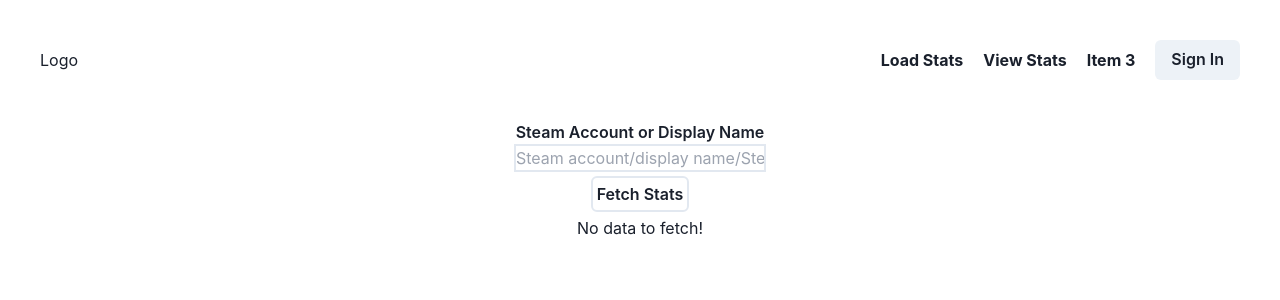
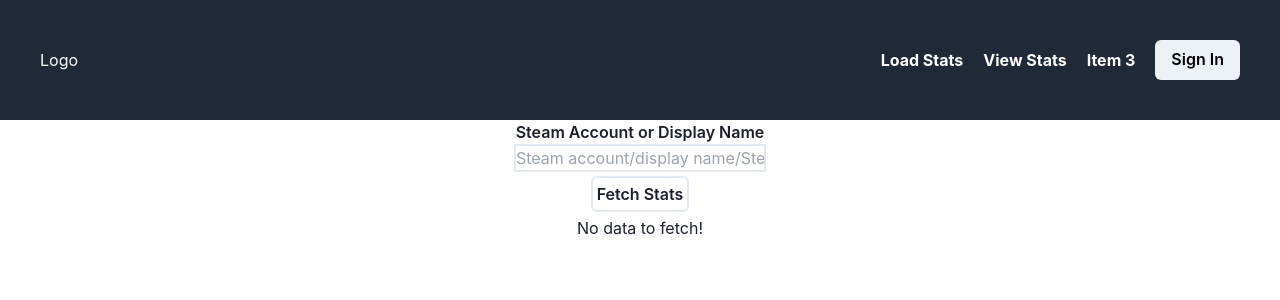
Before and after one commit to jsbento/CS-GO-Stats, a Next.js app: page /savedstats in a window 1280 px wide. Shown: the top 300 px of the page. Built offline with nearby package versions, Linux system fonts and the light colour scheme.

Commit message:
header styling

```diff
--- a/components/NavBar.tsx
+++ b/components/NavBar.tsx
@@ -5,7 +5,7 @@ import Logo from './Logo';
 const NavBar = () => {
   return (
     <>
-        <ul className='flex justify-end p-10 gap-5 items-center'>
+        <ul className='flex justify-end p-10 gap-5 items-center bg-gray-800 text-white'>
             <li className='mr-auto'><Logo></Logo></li>
             <li className='hover:scale-105 font-bold'>
               <a href='/statistics'>Load Stats</a>
@@ -14,7 +14,7 @@ const NavBar = () => {
               <a href='/savedstats'>View Stats</a>
             </li>
             <li className='hover:scale-105 font-bold'>Item 3</li>
-            <Button>Sign In</Button>
+            <Button className='text-black'>Sign In</Button>
         </ul>
     </>
   );
```
